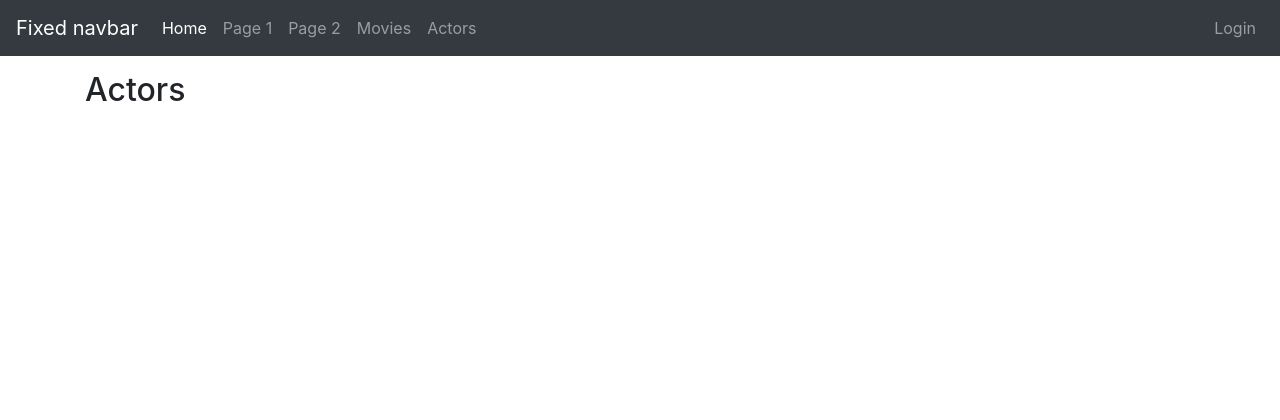
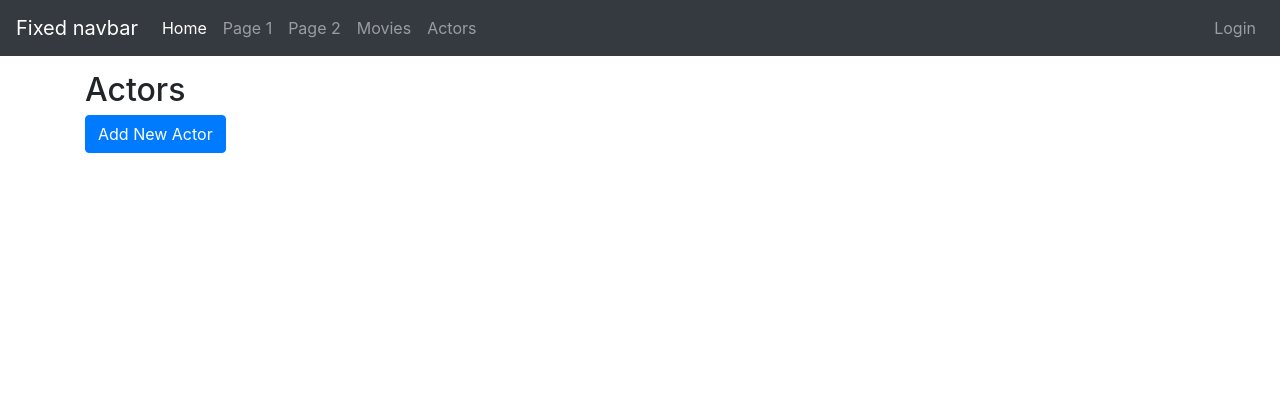
Before and after one commit to rodp82/django-demo, a Django app: a page that uses mysite/movieapp/templates/movieapp/actor_list.html in a window 1280 px wide. Shown: the top 420 px of the page. Run offline with Django 3.2, Linux system fonts and the light colour scheme; data that the repository does not hold is empty; some libraries are stand-ins or nearby versions.

Commit message:
Added basic functionality to add/edit actors

```diff
--- a/mysite/movieapp/templates/movieapp/actor_list.html
+++ b/mysite/movieapp/templates/movieapp/actor_list.html
@@ -4,9 +4,13 @@
 
 {% block content %}
     <h2>Actors</h2>
+    <p><a class="btn btn-primary" href="{% url 'actor_create' %}">Add New Actor</a></p>
     <ul>
         {% for actor in actor_list %}
-            <li><a href="{{ actor.get_absolute_url }}">{{ actor.name }}</a></li>
+            <li>
+                <a href="{{ actor.get_absolute_url }}">{{ actor.name }}</a>
+                <small>(<a href="{% url 'actor_update' pk=actor.id %}">edit</a>)</small>
+            </li>
         {% endfor %}
     </ul>
 {% endblock %}
--- a/mysite/movieapp/urls.py
+++ b/mysite/movieapp/urls.py
@@ -8,6 +8,9 @@ urlpatterns = [
     url(r'^movies/create$', views.MovieCreate.as_view(), name='movie_create'),
     url(r'^movies/(?P<pk>\d+)$', views.MovieDetail.as_view(), name='movie_detail'),
     url(r'^movies/(?P<pk>\d+)/update', views.MovieUpdate.as_view(), name='movie_update'),
+
     url(r'^actors$', views.ActorList.as_view(), name='actor_list'),
+    url(r'^actors/create$', views.ActorCreate.as_view(), name='actor_create'),
     url(r'^actors/(?P<pk>\d+)$', views.ActorDetail.as_view(), name='actor_detail'),
+    url(r'^actors/(?P<pk>\d+)/update', views.ActorUpdate.as_view(), name='actor_update'),
 ]
--- a/mysite/movieapp/views.py
+++ b/mysite/movieapp/views.py
@@ -48,3 +48,25 @@ class ActorList(ListView):
 class ActorDetail(DetailView):
     model = Actor
     context_object_name = 'actor'
+
+
+class ActorCreate(CreateView):
+    model = Actor
+    fields = ['name']
+
+    def get_context_data(self, **kwargs):
+        """ Overrides the parent to get the context data and adds page_title to it """
+        context = super(ActorCreate, self).get_context_data(**kwargs)
+        context['page_title'] = 'Add Actor'
+        return context
+
+
+class ActorUpdate(UpdateView):
+    model = Actor
+    fields = ['name']
+
+    def get_context_data(self, **kwargs):
+        """ Overrides the parent to get the context data and adds page_title to it """
+        context = super(ActorUpdate, self).get_context_data(**kwargs)
+        context['page_title'] = 'Update Actor'
+        return context
```
Also changed, not shown: mysite/movieapp/templates/movieapp/actor_form.html (added, +12 -0 lines).
